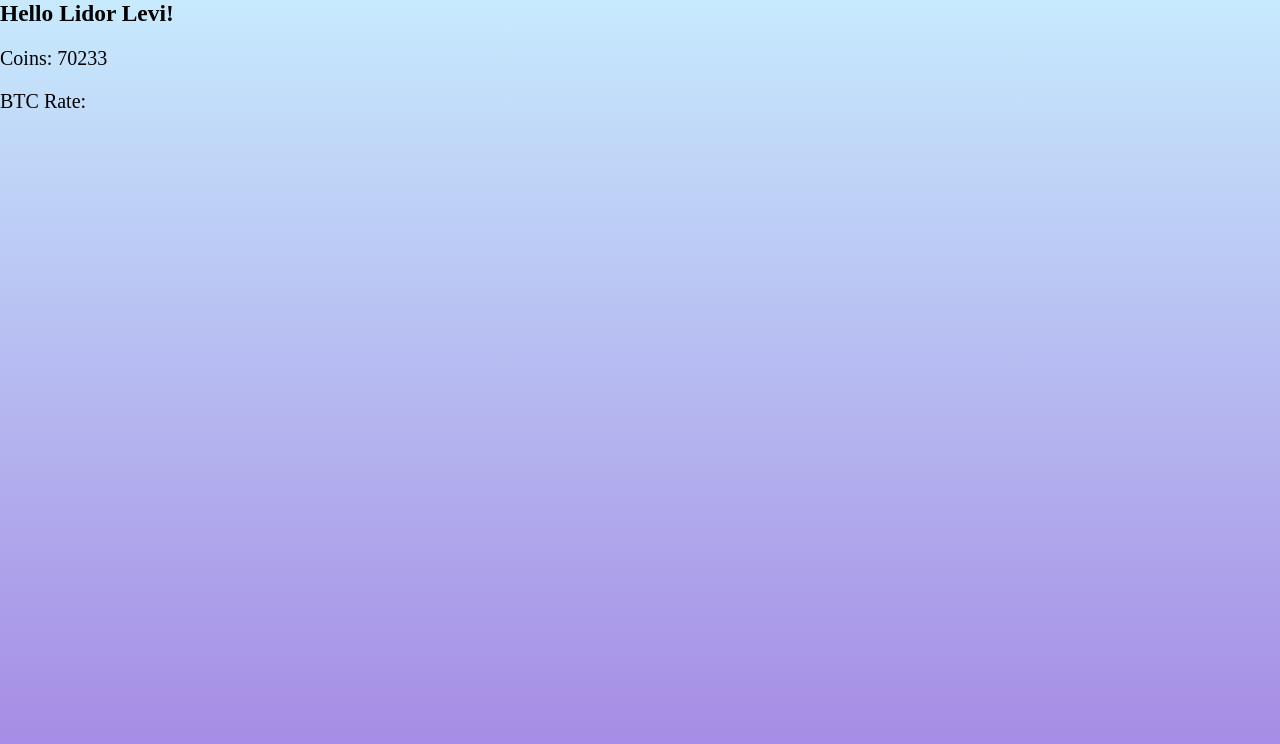
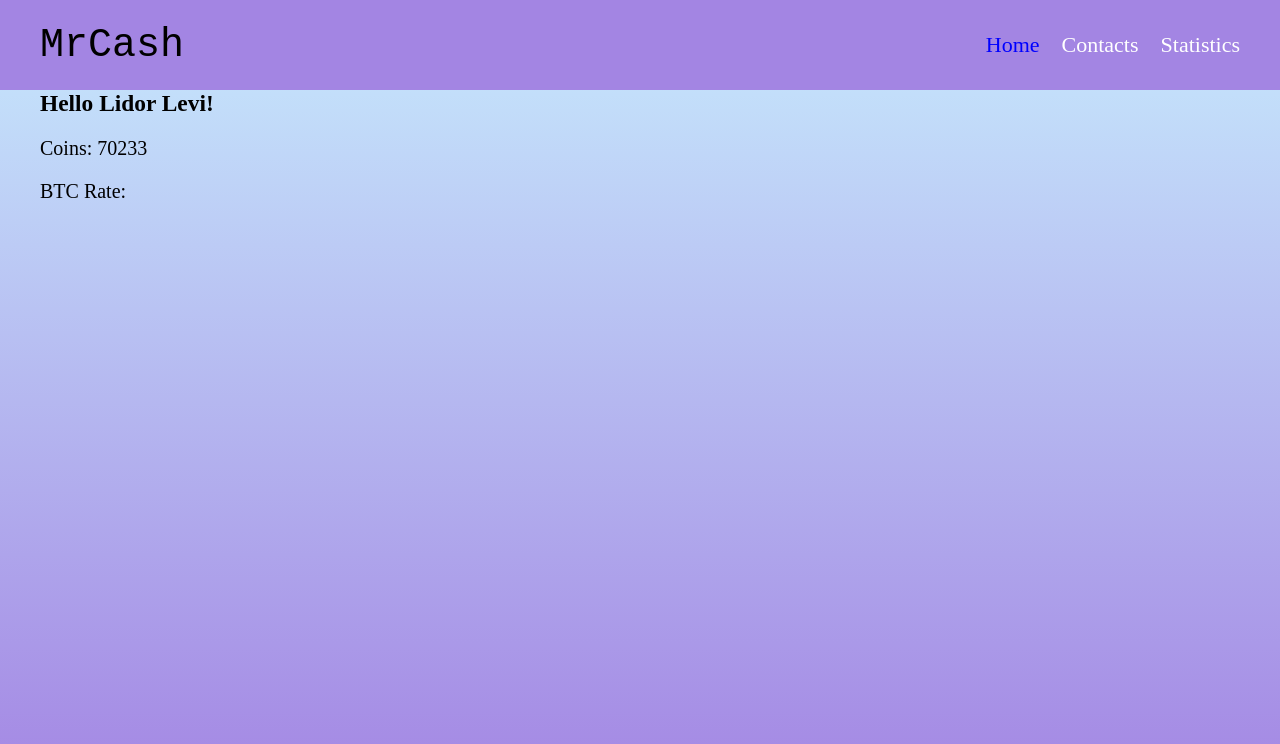
Before and after one commit to LidorLevi123/mister-cash, a React (Vite) app: page / in a window 1280 px wide. Shown: the top 744 px of the page. Built offline with nearby package versions, Linux system fonts and the light colour scheme; no server answers.

Commit message:
add app header

```diff
--- a/src/App.jsx
+++ b/src/App.jsx
@@ -1,5 +1,6 @@
 import './assets/styles/main.scss'
 
+import { AppHeader } from './cmps/AppHeader'
 import { HomePage } from './pages/HomePage'
 import { ContactPage } from './pages/ContactPage'
 import { StatisticPage } from './pages/StatisticPage'
@@ -9,15 +10,18 @@ import { HashRouter as Router, Route, Routes } from 'react-router-dom'
 function App() {
 
     return (
-        <section className='main-app'>
+        <>
             <Router>
-                <Routes>
-                    <Route path='/' element={<HomePage />} />
-                    <Route path='/statistic' element={<StatisticPage />} />
-                    <Route path='/contact' element={<ContactPage />} />
-                </Routes>
+                <section className='main-app main-layout'>
+                    <AppHeader />
+                    <Routes>
+                        <Route path='/' element={<HomePage />} />
+                        <Route path='/statistic' element={<StatisticPage />} />
+                        <Route path='/contact' element={<ContactPage />} />
+                    </Routes>
+                </section>
             </Router>
-        </section>
+        </>
     )
 }
 
--- a/src/assets/styles/basics/_base.scss
+++ b/src/assets/styles/basics/_base.scss
@@ -20,3 +20,7 @@ h1,h2,h3,h4,h5,h6 {
 button {
     cursor: pointer;
 }
+
+a {
+    text-decoration: none;
+}
--- /dev/null
+++ b/src/assets/styles/cmps/_AppHeader.scss
@@ -0,0 +1,24 @@
+.app-header {
+    height: $header-height;
+    background-color: $clr-background2;
+
+    .logo {
+        font-size: 2rem;
+        font-family: 'Courier New', Courier, monospace;
+    }
+
+    .main-nav {
+        font-size: 1.1rem;
+
+        a {
+            color: white;
+        }
+        a.active {
+            color: blue;
+        }
+
+        >*:not(:last-child) {
+            margin-inline-end: 1em;
+        }
+    }
+}
--- a/src/assets/styles/main.scss
+++ b/src/assets/styles/main.scss
@@ -5,3 +5,6 @@
 @import './basics/base';
 @import './basics/layout';
 @import './basics/helpers';
+
+// COMPONENTS
+@import './cmps/AppHeader'
--- /dev/null
+++ b/src/cmps/AppHeader.jsx
@@ -0,0 +1,16 @@
+import { NavLink } from "react-router-dom"
+
+export function AppHeader() {
+    return (
+        <header className="app-header main-layout full">
+            <section className="container flex space-between align-center">
+                <div className="logo">MrCash</div>
+                <nav className="main-nav">
+                    <NavLink to='/'>Home</NavLink>
+                    <NavLink to='/contact'>Contacts</NavLink>
+                    <NavLink to='/statistic'>Statistics</NavLink>
+                </nav>
+            </section>
+        </header>
+    )
+}
```
